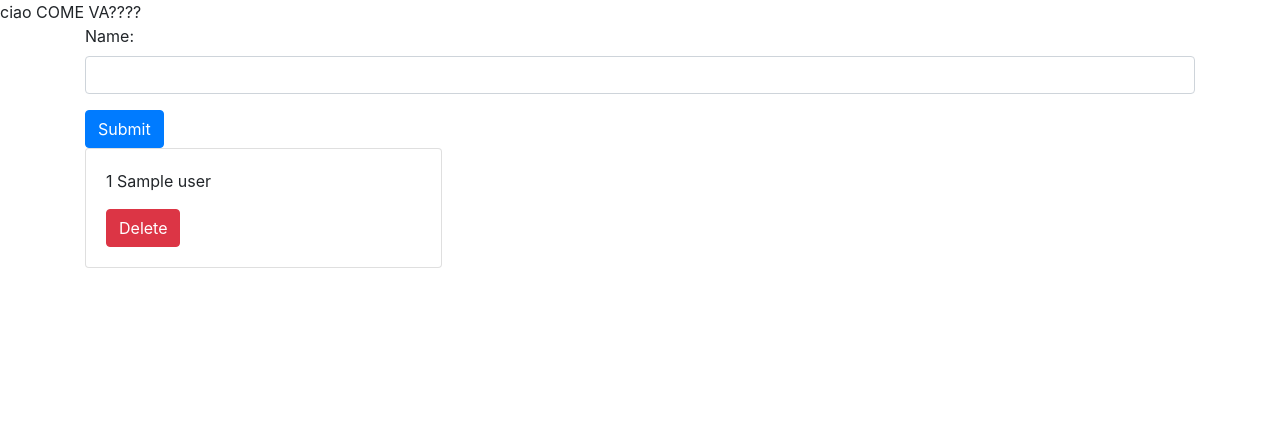
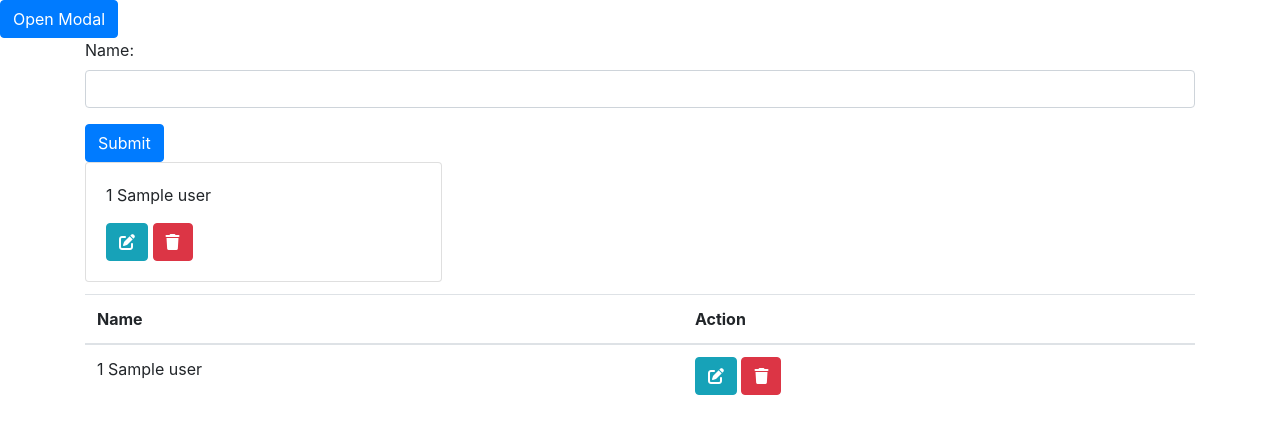
Before and after one commit to atb9210/progetto_rimuovi_a, a Flask app: template templates/form.html in a window 1280 px wide. Shown: the top 434 px of the page. Run offline with Flask 2, Linux system fonts and the light colour scheme; the template is opened without the code that fills it: most values are stand-ins (such as "Sample title", 1, 10 or a date in 2020); some libraries are stand-ins or nearby versions.

Commit message:
aggiunto edit, ottimizzato codice

```diff
--- a/app.py
+++ b/app.py
@@ -5,7 +5,14 @@ app = Flask(__name__, template_folder='templates', static_folder='static')
 
 @app.route("/")
 def form():
-    return render_template("form.html")
+    conn = sqlite3.connect("database/database.db")
+    c = conn.cursor()
+    c.execute("""CREATE TABLE IF NOT EXISTS users (id INTEGER PRIMARY KEY, name TEXT)""")
+    c.execute("SELECT * FROM users")
+    data = c.fetchall()
+    conn.commit()
+    conn.close()
+    return render_template("form.html",data=data)
 
 
 #Ricevi input modifica parola e ritorna input
@@ -46,6 +53,7 @@ def submit():
 
 
 #CODICE AGGIORNATO PER IL DELETE USANDO JQUERY E JS
+
 @app.route('/card/<int:card_id>', methods=['DELETE'])
 def delete_card(card_id):
     conn = sqlite3.connect("database/database.db")
@@ -60,3 +68,39 @@ def delete_card(card_id):
     else:
         conn.close()
         return jsonify({"message": "No item found to delete"}),404
+
+#PROVIAMO IL BOTTONE IL MODIFICA (CARICA IL MODAL)
+
+@app.route('/edit/<card_id>')
+def edit_card(card_id):
+    print(card_id)
+    user = get_user_by_id(card_id)
+    return jsonify(user)
+
+def get_user_by_id(card_id):
+    conn = sqlite3.connect("database/database.db")
+    c = conn.cursor()
+    print(card_id)
+    c.execute("SELECT * FROM users WHERE id=?", (card_id,))
+    user = c.fetchone()
+    conn.close()
+    return user
+
+#MODIFICA MODAL INVIO
+@app.route('/update', methods=["POST"])
+def update_card():
+    # Retrieve the form data from the request
+    card_id = request.form['id']
+    new_name = request.form['name']
+
+    # Connect to the database
+    conn = sqlite3.connect("database/database.db")
+    c = conn.cursor()
+
+    # Update the user's name in the database
+    c.execute("UPDATE users SET name=? WHERE id=?", (new_name, card_id))
+    conn.commit()
+    conn.close()
+
+    # Redirect the user back to the main page
+    return redirect(url_for('form'))
--- a/static/js/delete.js
+++ b/static/js/delete.js
@@ -8,6 +8,7 @@ $('.delete-card').click(function(e){
         url: url,
         success: function(data){
           $('div.card#' + card_id).remove();
+          $('tr#' + card_id).remove();
         },
         error: function(xhr, status, error){
             console.log(xhr.responseText);
--- a/templates/form.html
+++ b/templates/form.html
@@ -2,11 +2,22 @@
 <html>
   <head>
     <title>Simple Form</title>
+    <script src="https://code.jquery.com/jquery-3.6.0.min.js"></script>
+    <script src="https://cdn.jsdelivr.net/npm/popper.js@1.16.1/dist/umd/popper.min.js"></script>
+    <script src="https://stackpath.bootstrapcdn.com/bootstrap/4.5.2/js/bootstrap.min.js"></script>
     <link rel="stylesheet" href="https://stackpath.bootstrapcdn.com/bootstrap/4.5.2/css/bootstrap.min.css">
     <meta name="viewport" content="width=device-width, initial-scale=1.0">
+    <script src="https://kit.fontawesome.com/74076e7e21.js" crossorigin="anonymous"></script>
   </head>
   <body>
-    ciao COME VA????
+    <button type="button" class="btn btn-primary" data-toggle="modal" data-target="#editModal">
+      Open Modal
+    </button>
+
+
+
+
+
     <div class="container">
       <form action="/submit" method="post">
         <div class="form-group">
@@ -20,14 +31,87 @@
           <div class="card" id="{{ user[0] }}"">
             <div class="card-body">
               <p class="card-text">{{ user[0] }} {{ user[1] }}</p>
-              <a href="#" class="btn btn-danger delete-card" data-card-id="{{ user[0] }}">Delete</a>
+              <a href="#" class="btn btn-info edit-card" data-card-id="{{ user[0] }}"><i class="fa-solid fa-pen-to-square" style="color: white;""></i></a>
+              <a href="#" class="btn btn-danger delete-card" data-card-id="{{ user[0] }}"> <i class="fas fa-trash text-right" style="color: white;""></i>
+              </a>
             </div>
           </div>
         {% endfor %}
       </div>
     </div>
-    <script src="https://code.jquery.com/jquery-3.6.0.min.js"></script>
 
+
+    <div class="container">
+      {% include 'table.html' %}
+    </div>
+
+    <div class="modal" tabindex="-1" role="dialog" id="editModal">
+      <div class="modal-dialog" role="document">
+        <div class="modal-content">
+          <div class="modal-header">
+            <h5 class="modal-title">Edit Card</h5>
+            <button type="button" class="close" data-dismiss="modal" aria-label="Close">
+              <span aria-hidden="true">&times;</span>
+            </button>
+          </div>
+          <div class="modal-body">
+            <form id="updateForm" action="/update" method="post">
+              <div class="form-group">
+                <label for="name">Name:</label>
+                <input type="text" class="form-control" id="nameModal" name="name" value="">
+                <input type="hidden" name="id" id="idModal" value="">
+              </div>
+              <input type="submit" class="btn btn-primary" value="Submit">
+            </form>
+          </div>
+        </div>
+      </div>
+    </div>
+
+
+
+
+    <script>
+      $('.edit-card').click(function(event) {
+        event.preventDefault();
+        var card_id = $(this).data('card-id');
+        console.log(card_id);
+        $.ajax({
+            url: '/edit/' + card_id,
+            type: 'GET',
+            success: function(data) {
+                // populate the form fields with the returned data
+                console.log(data);  // log the entire data object
+                console.log(data.name);  // log the data.name value
+                console.log(data.id);   // log the data.id value
+                $('#nameModal').val(data[1]);
+                $('#idModal').val(data[0]);
+                //show the modal
+                $('#editModal').modal('show');
+            }
+        });
+    });
+
+
+    $('#updateForm').submit(function(event) {
+      event.preventDefault();
+      var card_id = $('#idModal').val();
+      var new_name = $('#nameModal').val();
+      $.ajax({
+          url: '/update',
+          type: 'POST',
+          data: {
+              id: card_id,
+              name: new_name
+          },
+          success: function(data) {
+              window.location.href = '/';
+              $('#editModal').modal('hide')
+          }
+      });
+    });
+</script>
+    </script>
 
 <!-- CODICE JQUERY CHE CHIAMA LA ROUTE DELETE -->
 <script src="{{ url_for('static', filename='js/delete.js') }}"></script>
--- /dev/null
+++ b/templates/table.html
@@ -0,0 +1,19 @@
+<table class="table">
+    <thead>
+        <tr>
+            <th>Name</th>
+            <th>Action</th>
+        </tr>
+    </thead>
+    <tbody>
+        {% for user in data %}
+        <tr id="{{ user[0] }}">
+            <td>{{ user[0] }} {{ user[1] }}</td>
+            <td>
+                <a href="#" class="btn btn-info edit-card" data-card-id="{{ user[0] }}"><i class="fa-solid fa-pen-to-square" style="color: white;""></i></a>
+                <a href="#" class="btn btn-danger delete-card" data-card-id="{{ user[0] }}"> <i class="fas fa-trash text-left" style="color: white;""></i></a>
+            </td>
+        </tr>
+        {% endfor %}
+    </tbody>
+</table>
```
Also changed, not shown: templates/edit.html (added, +22 -0 lines), data.db (added), database/database.db.
